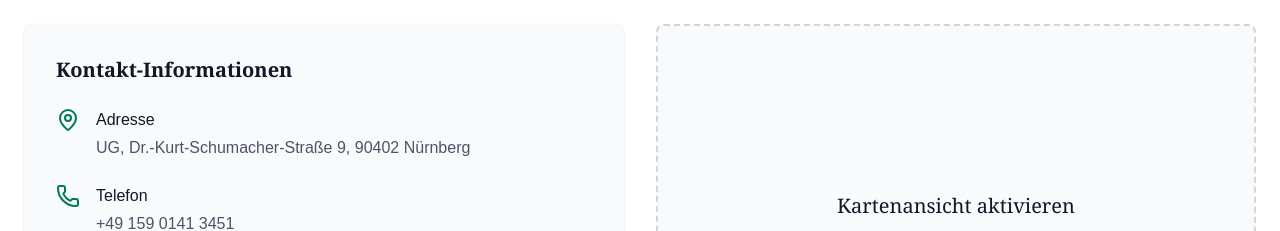
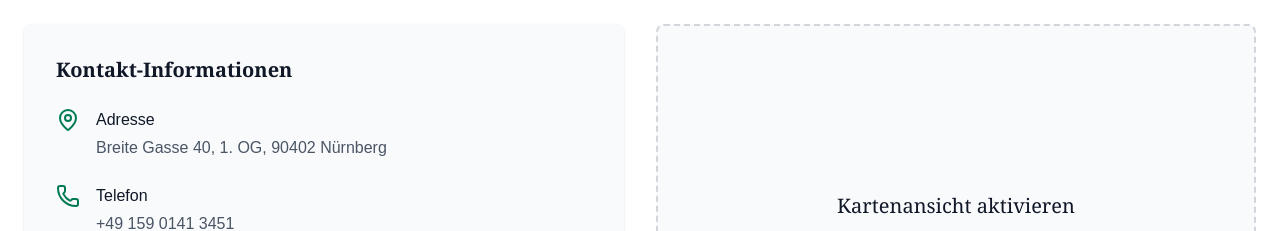
Before and after one commit to rfermann/website-mwm, a SvelteKit app: page / in a window 1280 px wide. Shown: the part 3280-3511 px from the top of the page. Built offline with nearby package versions, Linux system fonts and the light colour scheme; a web font is replaced by a local one.

Commit message:
feat: Update business address and refresh Google Maps embed URL

```diff
--- a/src/lib/constants/index.ts
+++ b/src/lib/constants/index.ts
@@ -94,11 +94,11 @@ const SERVICES: Service[] = [
 ];
 
 const CONTACT_INFO: { address: string; phone: string; email: string; mapUrl: string } = {
-	address: 'UG, Dr.-Kurt-Schumacher-Straße 9, 90402 Nürnberg',
+	address: 'Breite Gasse 40, 1. OG, 90402 Nürnberg',
 	phone: '+49 159 0141 3451',
 	email: 'info@mwellnessmassage.de',
 	mapUrl:
-		'https://www.google.com/maps/embed?pb=!1m18!1m12!1m3!1d4995.222013583456!2d11.072961699999999!3d49.4492152!2m3!1f0!2f0!3f0!3m2!1i1024!2i768!4f13.1!3m3!1m2!1s0x479f57b005953917%3A0x8b3b2e1b7fb48a95!2sM%20Wellness%20%26%20Massage%20City%20Center%20N%C3%BCrnberg!5e1!3m2!1sen!2sde!4v1746372319694!5m2!1sen!2sde'
+		'https://www.google.com/maps/embed?pb=!1m18!1m12!1m3!1d30474.709965379705!2d11.075878963153047!3d49.45442152080929!2m3!1f0!2f0!3f0!3m2!1i1024!2i768!4f13.1!3m3!1m2!1s0x479f5772bffa3d49%3A0x3199faa2ee1a2221!2sM%20Wellness%20%26%20ThaiMassage%20City%20Center%20N%C3%BCrnberg!5e1!3m2!1sde!2sth!4v1771057377961!5m2!1sde!2sth'
 };
 
 const SOCIAL_MEDIA_LINKS: { facebook: string; instagram: string; twitter: string; google: string } =
@@ -109,6 +109,7 @@ const SOCIAL_MEDIA_LINKS: { facebook: string; instagram: string; twitter: string
 	google:
 		'https://www.google.com/maps/place/M+Wellness+%26+Massage+City+Center+N%C3%BCrnberg/@49.4492152,11.0729617,1147m/data=!3m2!1e3!5s0x479f57a8f81aef81:0x28613f4941c1346b!4m8!3m7!1s0x479f57b005953917:0x8b3b2e1b7fb48a95!8m2!3d49.4492152!4d11.0729617!9m1!1b1!16s%2Fg%2F11m5yqc9dj?entry=ttu&g_ep=EgoyMDI1MDQzMC4xIKXMDSoASAFQAw%3D%3D'
 };
+
 export {
 	CONTACT_INFO,
 	NAV_LINKS,
--- a/src/routes/impressum/Imprint.svelte
+++ b/src/routes/impressum/Imprint.svelte
@@ -12,7 +12,7 @@
 			M Wellness & Massage City Center Nürnberg
 			<br />
 			<br />
-			Dr.-Kurt-Schumacher-Str. 9<br />
+			Breite Gasse 40<br />
 			90402 Nürnberg <br />
 		</p>
 		<p>
```
